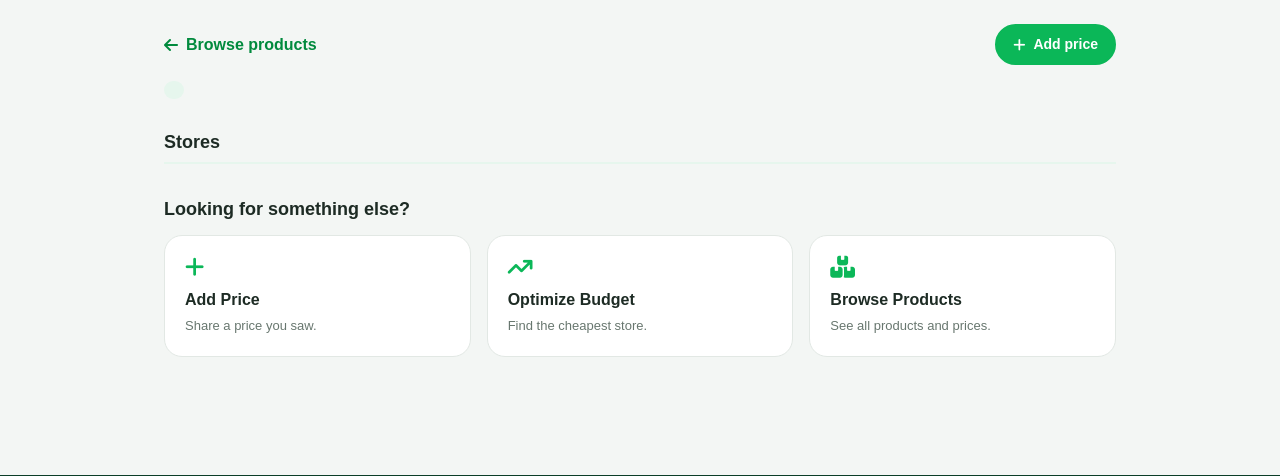
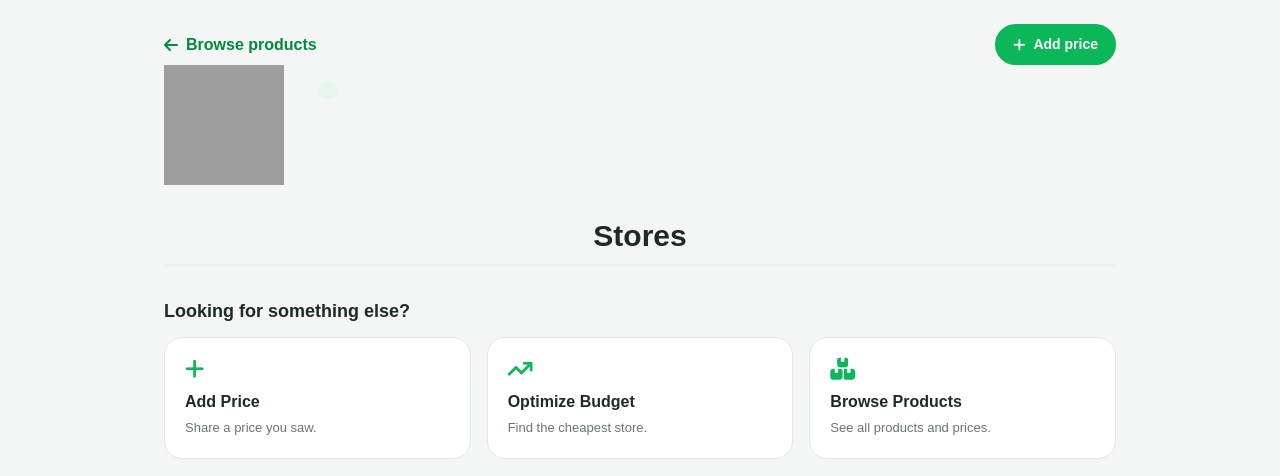
Before and after one commit to jeffkkiel/Community-Driven-Food-Price-Comparison-Budget-Optimization-System, a Flask app: template app/templates/product.html in a window 1280 px wide. Shown: the part 71-547 px from the top of the page. Run offline with Flask 3, Linux system fonts and the light colour scheme; the template is opened without the code that fills it, so the values that code supplies are empty; the visitor is signed in with stand-in values (Sample User, id 1); grey boxes are pictures that could not be loaded.

Commit message:
added default images to product page

```diff
--- a/app/static/css/browse.css
+++ b/app/static/css/browse.css
@@ -45,24 +45,44 @@
     overflow: hidden;
 }
 
-.product-info {
+.browse-info {
     flex: 1;
     min-width: 0;
+}
+
+.browse-upper {
+    display: grid;
+    grid-template-columns: 1fr auto;
+    gap: 10px
+}
+
+.browse-image {
+    width: 90px;
+    height: 90px;
+    object-fit: cover;
+    flex-shrink: 0;
+}
+
+.product-image {
+    width: 120px;
+    height: 120px;
+    object-fit: cover;
+    flex-shrink: 0;
+    margin-right: 24px;
 }
 
 .product-upper {
     display: grid;
     grid-template-columns: 1fr auto;
-    gap: 10px
+    gap: 10px;
 }
 
-.prod_image {
-  width: 90px;
-  height: 90px;
-  object-fit: cover;
-  flex-shrink: 0;
+.product-upper {
+  display: grid;
+  grid-template-columns: auto 1fr;
+  gap: 10px;
+  align-items: start;
 }
-
 
 .product-foot {
     display: flex;
@@ -83,7 +103,8 @@
     margin: 28px 0 8px;
     padding-bottom: 6px;
     border-bottom: 2px solid var(--green-soft);
-    font-size: 18px;
+    font-size: 30px;
+    text-align: center;
 }
 
 .product-about { color: var(--muted); }
--- a/app/templates/browse.html
+++ b/app/templates/browse.html
@@ -39,15 +39,15 @@ block head %}
       <div class="product-grid">
         {% for prod in products %}
         <a href="{{ url_for('product', product_id=prod.id) }}" class="product-card">
-          <div class="product-upper">
-            <div class="product-info">
+          <div class="browse-upper">
+            <div class="browse-info">
               <span class="product-cat">{{ prod.category }}</span>
               <h3>{{ prod.name }}</h3>
               {% if prod.description %}
               <p class="product-desc">{{ prod.description }}</p>
               {% endif %}
             </div>
-            <img src="{{ url_for('static', filename=prod.img) }}" alt="{{ prod.category }} Default Image" class="product-image">
+            <img src="{{ url_for('static', filename=prod.img) }}" alt="{{ prod.category }} Default Image" class="browse-image">
           </div>
           <div class="product-foot">
             <strong class="product-price">₱{{ "%.2f"|format(prod.price) }}</strong>
--- a/app/templates/product.html
+++ b/app/templates/product.html
@@ -15,9 +15,14 @@ head %}
       <i class="fa-solid fa-plus"></i> Add price
     </a>
   </div>
-  <h1>{{ product.name }}</h1>
-  <span class="product-cat">{{ product.category }}</span>
+  <div class="product-upper">
+    <img src="{{ url_for('static', filename=product.img_ref) }}" alt="{{ product.category }} Default Image" class="product-image">
+    <div class="product-info">
+      <h1>{{ product.name }}</h1>
+      <span class="product-cat">{{ product.category }}</span>
+    </div>
 
+  </div>
   <h2 class="section-title">Stores</h2>
   {% for store_id, store in stores.items() %}
     <div class="store-card">
```
